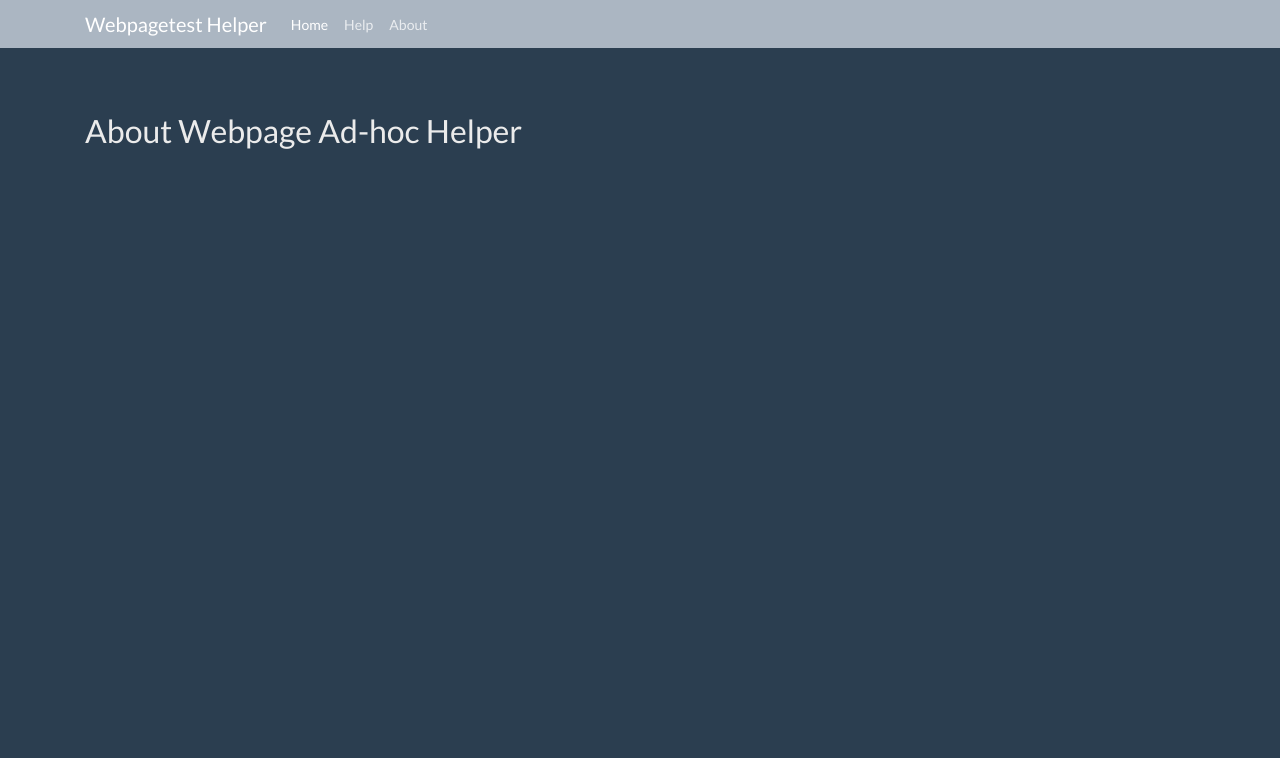
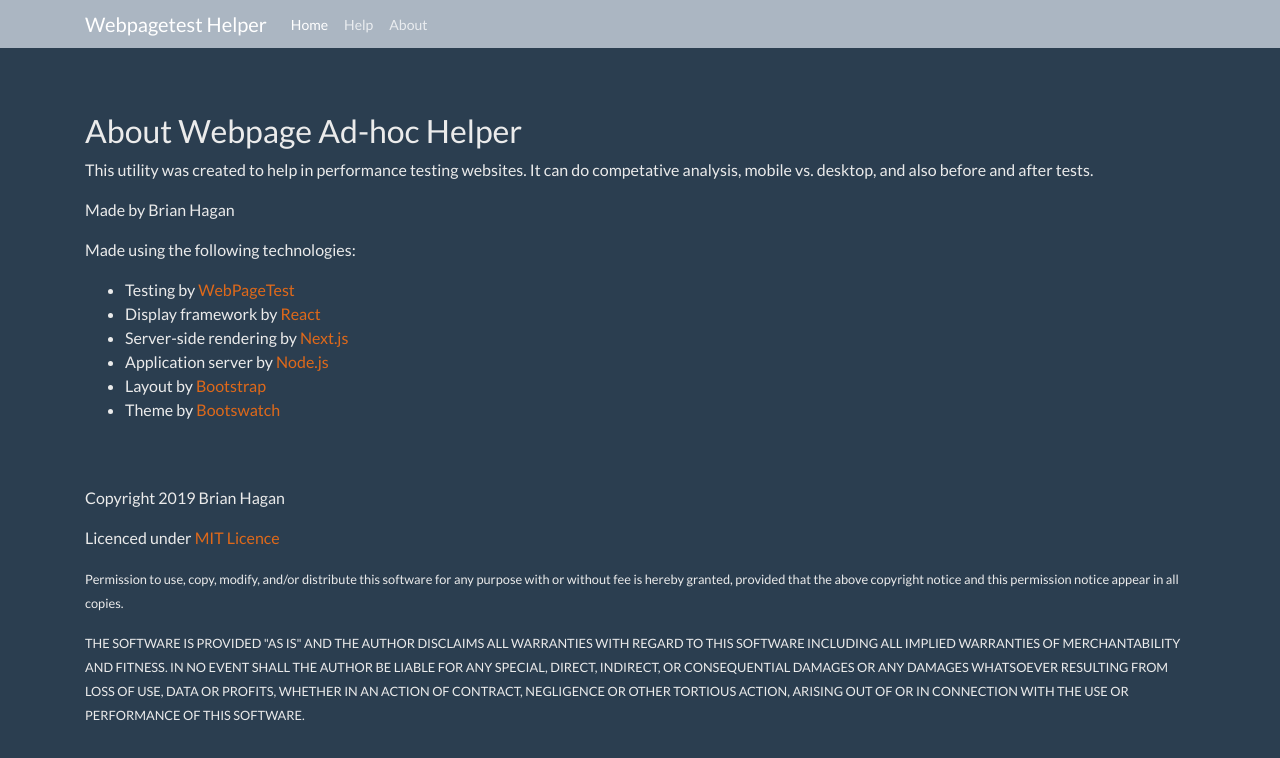
Before and after one commit to bbhagan/wpt-adhoc, a Next.js app: page /about in a window 1280 px wide. Shown: the top 758 px of the page. Built offline with nearby package versions, Linux system fonts and the light colour scheme.

Commit message:
More styling

```diff
--- /dev/null
+++ b/components/global/Footer.js
@@ -0,0 +1,50 @@
+import "./Footer.scss";
+
+class Footer extends React.Component {
+	constructor(props) {
+		super(props);
+		this.state = {
+			year: new Date().getFullYear()
+		};
+	}
+	render() {
+		return (
+			<div className="FooterContainer">
+				<div className="container">
+					<div className="wptah-section clearfix">
+						<p>Copyright {this.state.year} Brian Hagan</p>
+						<p>
+							Licenced under{" "}
+							<a href="https://en.wikipedia.org/wiki/MIT_License">
+								MIT Licence
+							</a>
+						</p>
+
+						<p>
+							<small>
+								Permission to use, copy, modify, and/or distribute this software
+								for any purpose with or without fee is hereby granted, provided
+								that the above copyright notice and this permission notice
+								appear in all copies.
+							</small>
+						</p>
+						<p>
+							<small>
+								THE SOFTWARE IS PROVIDED "AS IS" AND THE AUTHOR DISCLAIMS ALL
+								WARRANTIES WITH REGARD TO THIS SOFTWARE INCLUDING ALL IMPLIED
+								WARRANTIES OF MERCHANTABILITY AND FITNESS. IN NO EVENT SHALL THE
+								AUTHOR BE LIABLE FOR ANY SPECIAL, DIRECT, INDIRECT, OR
+								CONSEQUENTIAL DAMAGES OR ANY DAMAGES WHATSOEVER RESULTING FROM
+								LOSS OF USE, DATA OR PROFITS, WHETHER IN AN ACTION OF CONTRACT,
+								NEGLIGENCE OR OTHER TORTIOUS ACTION, ARISING OUT OF OR IN
+								CONNECTION WITH THE USE OR PERFORMANCE OF THIS SOFTWARE.
+							</small>
+						</p>
+					</div>
+				</div>
+			</div>
+		);
+	}
+}
+
+export default Footer;
--- /dev/null
+++ b/components/global/Footer.scss
@@ -0,0 +1,3 @@
+.wptah-section {
+	margin-top: 10rem;
+}
--- a/components/Masthead.js
+++ b/components/global/Masthead.js
@@ -14,7 +14,7 @@
 								<li className="nav-item active">
 									<Link href="/">
 										<a className="nav-link">
-											Home <span class="sr-only">(current)</span>
+											Home <span className="sr-only">(current)</span>
 										</a>
 									</Link>
 								</li>
--- a/components/testConfiguration/TestConfigurationURLs.js
+++ b/components/testConfiguration/TestConfigurationURLs.js
@@ -26,7 +26,7 @@
 		return (
 			<div className="TestConfigurationURLsContainer">
 				{this.props.urls.map((url, idx) => (
-					<div className="form-group">
+					<div key={idx} className="form-group">
 						<input
 							key={idx}
 							type="text"
--- a/layouts/StandardLayout.js
+++ b/layouts/StandardLayout.js
@@ -1,4 +1,5 @@
-import Masthead from "../components/Masthead";
+import Masthead from "../components/global/Masthead";
+import Footer from "../components/global/Footer";
 import Head from "next/head";
 import "../public/static/scss/global.scss";
 
@@ -11,6 +12,7 @@
 				</Head>
 				<Masthead />
 				{this.props.children}
+				<Footer />
 			</div>
 		);
 	}
--- a/package.json
+++ b/package.json
@@ -17,7 +17,7 @@
 		"WPT"
 	],
 	"author": "Brian Hagan",
-	"license": "ISC",
+	"license": "MIT",
 	"bugs": {
 		"url": "https://github.com/bbhagan/wpt-adhoc/issues"
 	},
--- a/pages/about.js
+++ b/pages/about.js
@@ -8,6 +8,35 @@
 					<div className="container">
 						<div className="wptah-section clearfix">
 							<h2>About Webpage Ad-hoc Helper</h2>
+							<p>
+								This utility was created to help in performance testing
+								websites. It can do competative analysis, mobile vs. desktop,
+								and also before and after tests.
+							</p>
+							<p>Made by Brian Hagan</p>
+							<p>Made using the following technologies:</p>
+							<ul>
+								<li>
+									Testing by{" "}
+									<a href="https://www.webpagetest.org/">WebPageTest</a>
+								</li>
+								<li>
+									Display framework by <a href="https://reactjs.org/">React</a>
+								</li>
+								<li>
+									Server-side rendering by{" "}
+									<a href="https://nextjs.org/">Next.js</a>
+								</li>
+								<li>
+									Application server by <a href="https://nodejs.org">Node.js</a>
+								</li>
+								<li>
+									Layout by <a href="https://getbootstrap.com/">Bootstrap</a>
+								</li>
+								<li>
+									Theme by <a href="https://bootswatch.com/">Bootswatch</a>
+								</li>
+							</ul>
 						</div>
 					</div>
 				</div>
```
Also changed, not shown: components/testConfiguration/TestConfiguration.js (+4 -4 lines), next.config.js (+7 -0 lines).
